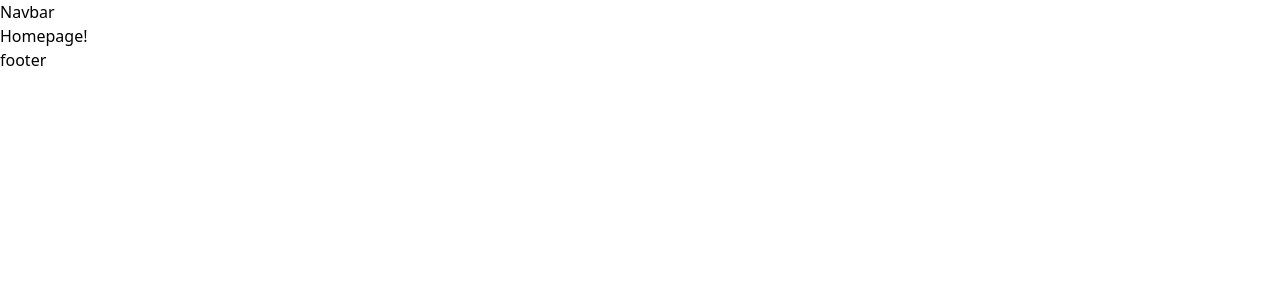
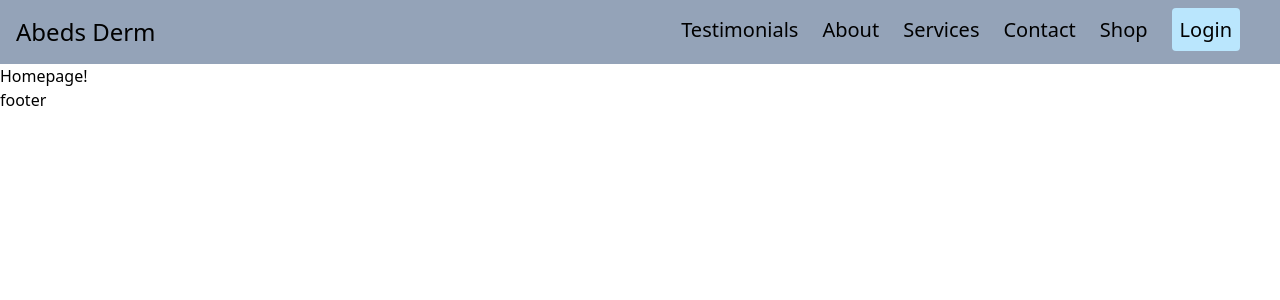
Before and after one commit to IsaiahGz/dermabed-clinic, a React (Create React App) app in the folder client/: page / in a window 1280 px wide. Shown: the top 300 px of the page. Built offline with nearby package versions, Linux system fonts and the light colour scheme.

Commit message:
Add header

```diff
--- a/client/src/components/Header/index.js
+++ b/client/src/components/Header/index.js
@@ -1,14 +1,97 @@
-import React from 'react';
+import React, { useState } from 'react';
 import { Link } from 'react-router-dom';
+import { FontAwesomeIcon } from '@fortawesome/react-fontawesome';
+import { faBars } from '@fortawesome/free-solid-svg-icons';
+
+const links = [
+	{
+		name: 'Testimonials',
+		path: '/testimonials',
+	},
+	{
+		name: 'About',
+		path: '/about',
+	},
+	{
+		name: 'Services',
+		path: '/services',
+	},
+	{
+		name: 'Contact',
+		path: '/contact',
+	},
+	{
+		name: 'Shop',
+		path: '/shop',
+	},
+];
 
 const Header = () => {
+	const [isNavOpen, setIsNavOpen] = useState(false);
+
+	const handleMobileNav = () => {
+		document.getElementById('mobileNavbar').classList.toggle('translate-x-80');
+		// Add hidden after a delay to allow the transition to complete
+		if (isNavOpen) {
+			setTimeout(() => {
+				setIsNavOpen(!isNavOpen);
+			}, 150);
+		} else {
+			setIsNavOpen(!isNavOpen);
+		}
+	};
+
 	return (
-		<header>
-			<div>
-				<Link to='/'>
-					<h1>Navbar</h1>
+		<header className='w-full bg-slate-400 p-4'>
+			<div className='inline-block'>
+				<Link className='text-2xl' to='/'>
+					<h1>Abeds Derm</h1>
 				</Link>
 			</div>
+			{/* A navbar with links: Testimonials, About, Services, Contact and a login button */}
+			<nav className='hidden md:block float-right'>
+				<ul className='flex flex-row'>
+					{links.map((link) => {
+						return (
+							<li className='mr-6' key={link.name}>
+								<Link onClick={handleMobileNav} className='text-xl' to={link.path}>
+									{link.name}
+								</Link>
+							</li>
+						);
+					})}
+					<li className='mr-6'>
+						<Link className='text-xl bg-sky-200 hover:bg-sky-300 p-2 rounded' to='/login'>
+							Login
+						</Link>
+					</li>
+				</ul>
+			</nav>
+			{/* A hamburger menu for mobile */}
+			<div className='md:hidden float-right'>
+				<button className='text-xl' onClick={handleMobileNav}>
+					<FontAwesomeIcon icon={faBars} />
+				</button>
+			</div>
+			{/* A mobile nav menu that is hidden by default */}
+			<nav id='mobileNavbar' className='bg-slate-300 md:hidden float-right fixed top-16 right-0 translate-x-80 transition w-48 h-screen'>
+				<ul className={isNavOpen ? 'block' : 'hidden'}>
+					{links.map((link) => {
+						return (
+							<li className='p-3' key={link.name}>
+								<Link onClick={handleMobileNav} className='text-xl' to={link.path}>
+									{link.name}
+								</Link>
+							</li>
+						);
+					})}
+					<li className='p-3'>
+						<Link onClick={handleMobileNav} className='text-xl bg-sky-200 hover:bg-sky-300 p-2 rounded' to='/login'>
+							Login
+						</Link>
+					</li>
+				</ul>
+			</nav>
 		</header>
 	);
 };
```
